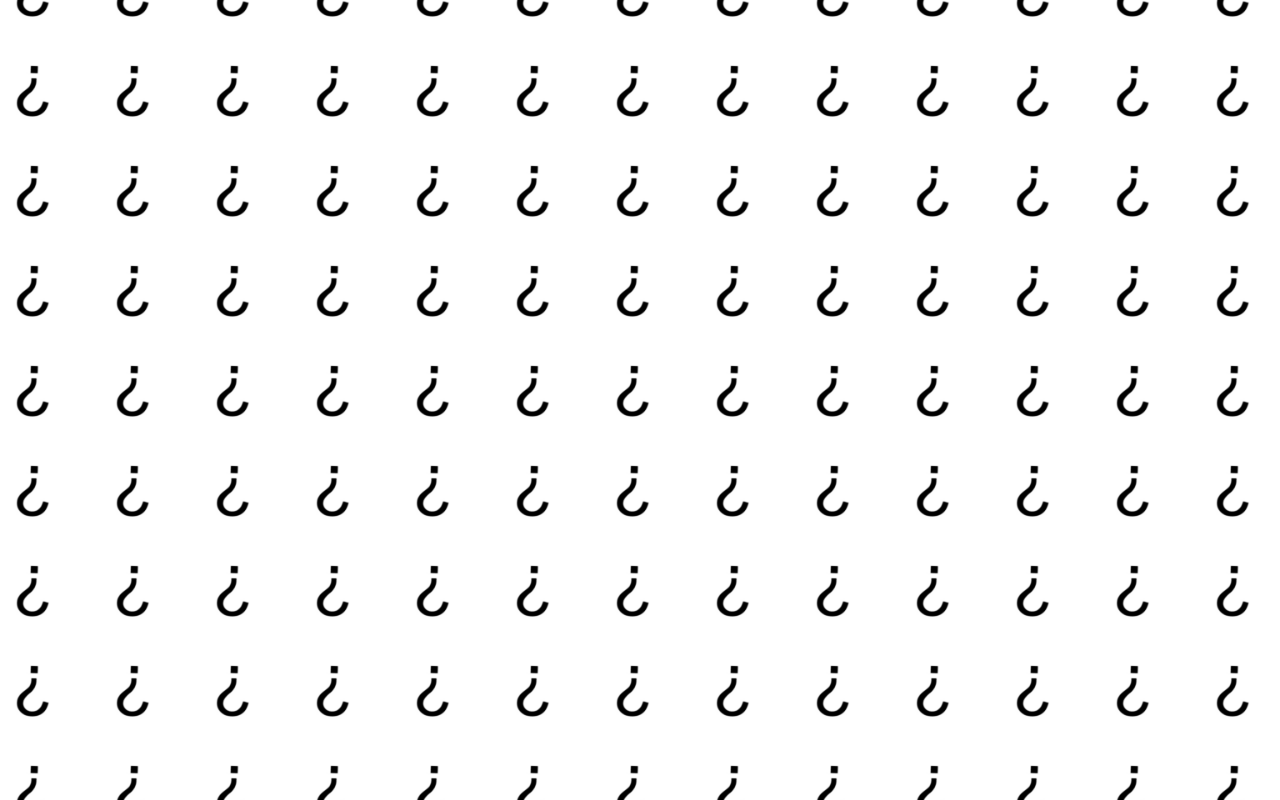
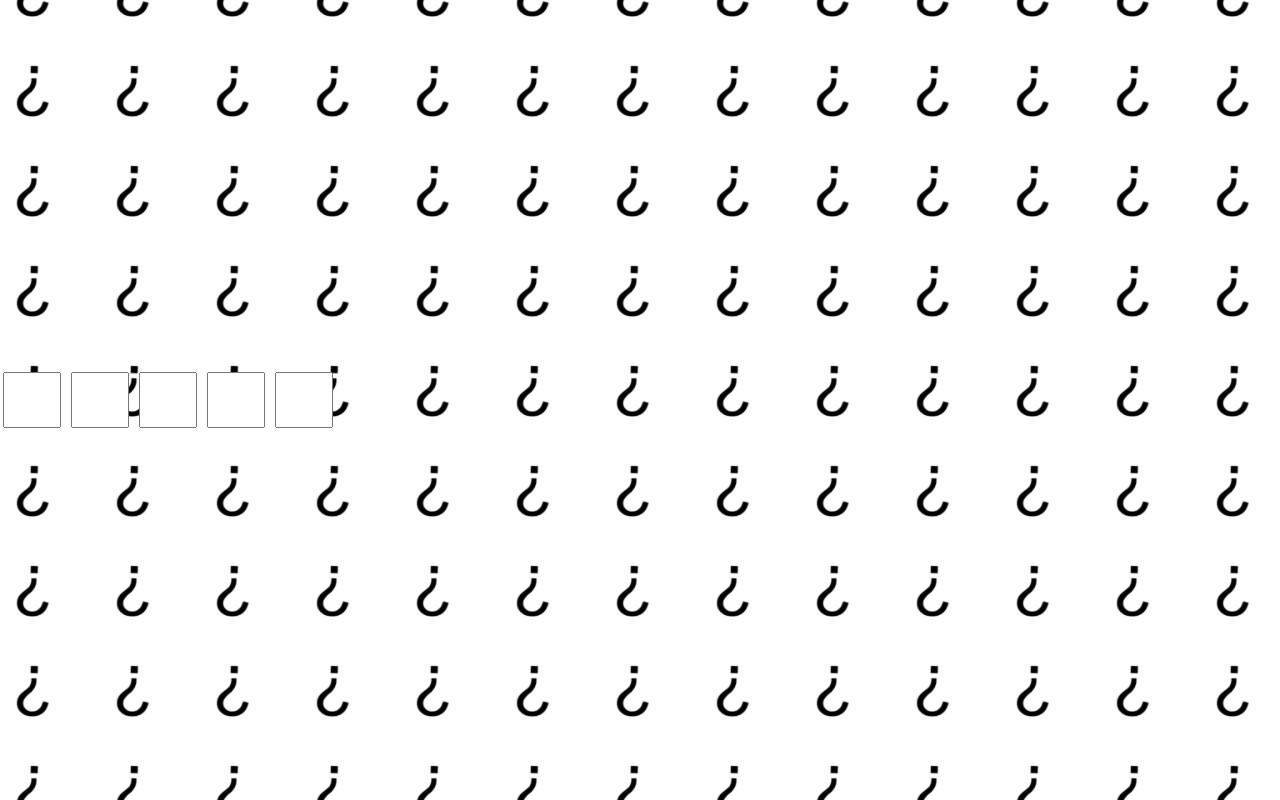
Before and after one commit to SunnyFloppyDiskStudios/boredle, a website: page index.html in a window 1280 px wide. Drawn offline with Linux system fonts and the light colour scheme.

Commit message:
styling and text boxes

```diff
--- a/index.css
+++ b/index.css
@@ -21,19 +21,15 @@
     overscroll-behavior: none;
 }
 
-.tileable-stars-black {
+.tiling {
     background-image: url("/bored.jpeg");
     background-size: 100px;
     background-repeat: repeat;
     height: 100vh;
+    width: 100vw;
 
-    display: grid;
-    position: relative;
-    text-align: center;
-    color: white;
-    /*align-items: center;*/
-    -webkit-text-stroke: 7.5px black;
-    paint-order: stroke fill;
+    align-content: center;
+    margin:0 auto;
 
     animation: scrollStars 60s linear infinite;
 }
@@ -46,3 +42,22 @@
         background-position: 1000px -700px;
     }
 }
+
+.tile-holder {
+    align-self: center;
+    align-items: center;
+    align-content: center;
+    display: grid;
+    margin:0 auto;
+}
+
+.entry {
+    width: 50px;
+    height: 50px;
+    text-align: center;
+    font-size: 30px;
+}
+
+input {
+    margin: 3px;
+}
--- a/index.html
+++ b/index.html
@@ -23,7 +23,17 @@
     <script src="https://unpkg.com/@studio-freight/lenis"></script>
 </head>
 <body>
-<div class="tileable-stars-black"></div>
+<div class="tiling">
+    <div class="tile-holder">
+        <div id="guess1" class="guess">
+            <input class="entry" name="1">
+            <input class="entry" name="2">
+            <input class="entry" name="3">
+            <input class="entry" name="4">
+            <input class="entry" name="5">
+        </div>
+    </div>
+</div>
 
 
 </body>
```
